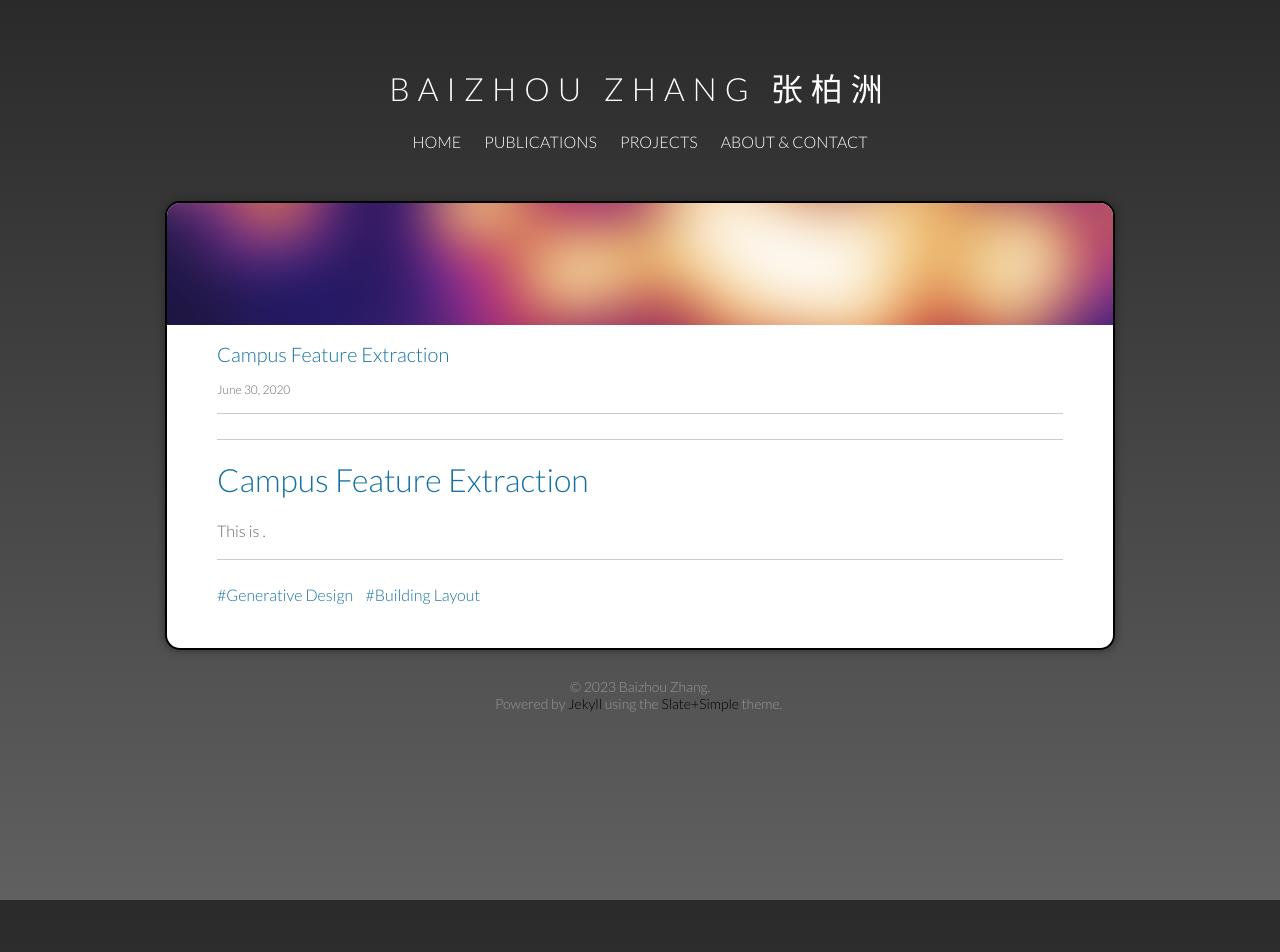
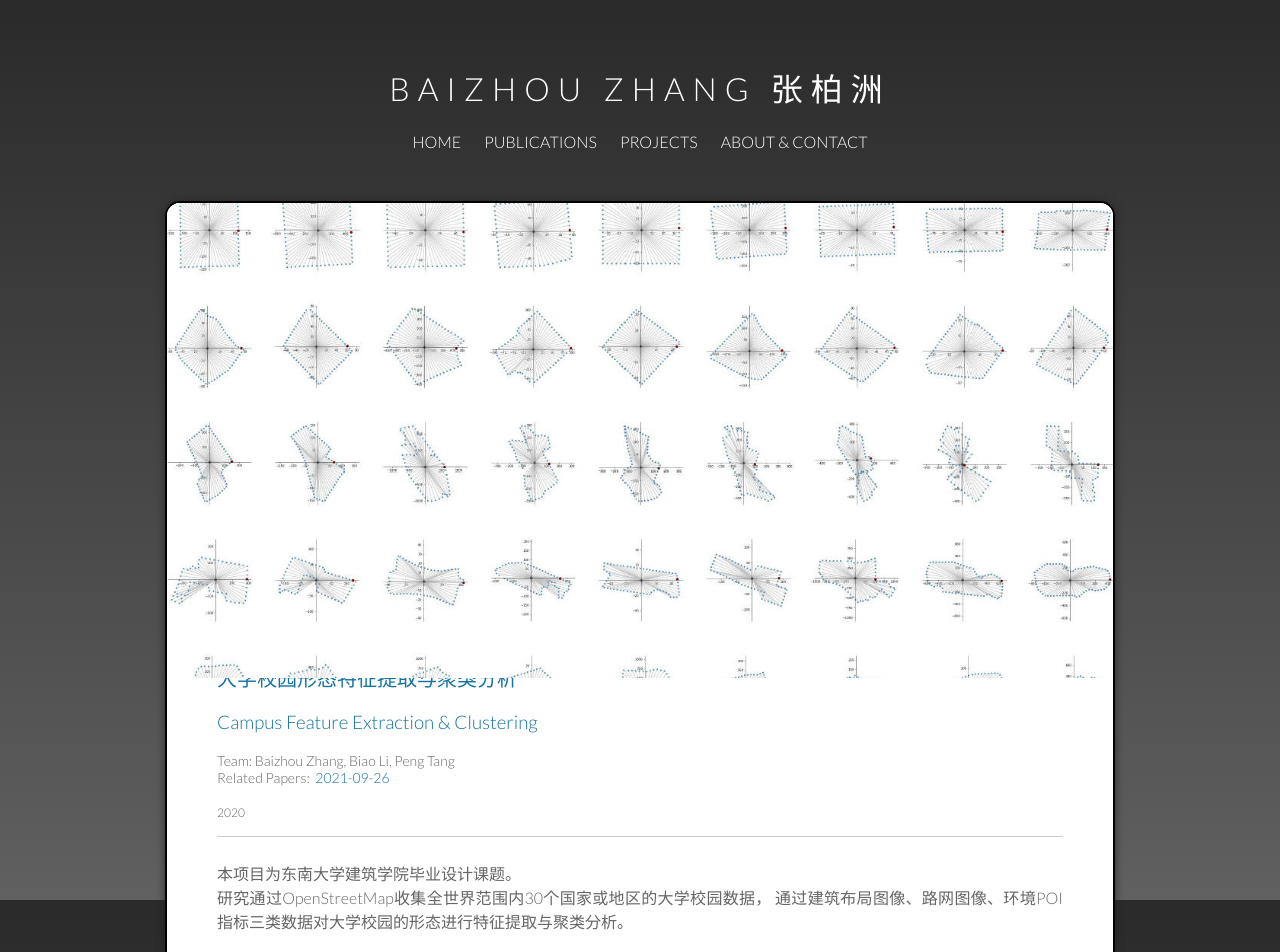
Before and after one commit to zhangbz764/zhangbz764.github.io, a Jekyll site: the page built from projects/_posts/2020-06-30-campus-retrieval-clustering.md, in a window 1280 px wide. Shown: the top 952 px of the page. Built offline with Jekyll 4.4.1, drawn with Linux system fonts in a browser that asks for light colours; before the commit the page ends 924 px from its top, so only the background shows below that; some of the changed text lies outside the part shown.

Commit message:
update project & layout

```diff
--- a/_layouts/project.html
+++ b/_layouts/project.html
@@ -12,11 +12,19 @@
 <div id="main" role="main">
     <article class="hentry">
 
+<!--        <div class="featured-image">-->
+<!--            {% if page.featured-image == "" or page.featured-image == nil %}-->
+<!--            <img src="/images/default-header.png"-->
+<!--                 style="width:100%; object-fit: cover; object-position: center center;"-->
+<!--            >-->
+<!--            {% else %}-->
+<!--            <img src="{{ page.featured-image }}" style="width:100%">-->
+<!--            {% endif %}-->
+<!--        </div>-->
+
         <div class="featured-image">
             {% if page.featured-image == "" or page.featured-image == nil %}
-            <img src="/images/default-header.png"
-                 style="width:100%; object-fit: cover; object-position: center center;"
-            >
+            <img src="/images/default-header.png" , style="width:100%">
             {% else %}
             <img src="{{ page.featured-image }}" style="width:100%">
             {% endif %}
@@ -61,7 +69,8 @@
             &nbsp;
             {% endfor %}
             {% endif %}
-        </div><br>
+        </div>
+        <br>
 
         <!-- POST DATE -->
         <div class="post-date">
--- a/_sass/_base.scss
+++ b/_sass/_base.scss
@@ -263,12 +263,14 @@ li.entry-title {
 }
 
 .project-card-link {
-  text-decoration: none; /* Remove default underline for links */
-  color: inherit; /* Inherit text color from parent */
+  text-decoration: none;
+  color: inherit;
+  display: flex;
+  flex-wrap: wrap; /* 允许内容换行 */
 }
 
 .project-card {
-  width: 45%;
+  flex: 1; /* 填充剩余空间 */
   margin: 2.5%;
   box-sizing: border-box;
   border: 1px solid #737373;
@@ -280,7 +282,8 @@ li.entry-title {
 
 .project-card img {
   width: 100%;
-  height: auto;
+  height: 200px; /* 你可以根据需要设置固定高度 */
+  object-fit: cover; /* 图片居中填充 */
   border-bottom: 2px solid black;
   border-radius: 8px 8px 0 0;
 }
@@ -288,6 +291,35 @@ li.entry-title {
 .project-card-content {
   padding: 10px;
 }
+
+//.project-card-link {
+//  text-decoration: none; /* Remove default underline for links */
+//  color: inherit; /* Inherit text color from parent */
+//  display: grid;
+//  grid-template-columns: repeat(auto-fill, minmax(200px, auto));
+//}
+//
+//.project-card {
+//  width: 45%;
+//  margin: 2.5%;
+//  box-sizing: border-box;
+//  border: 1px solid #737373;
+//  border-radius: 10px;
+//  overflow: hidden;
+//  display: flex;
+//  flex-direction: column;
+//}
+//
+//.project-card img {
+//  width: 100%;
+//  height: auto;
+//  border-bottom: 2px solid black;
+//  border-radius: 8px 8px 0 0;
+//}
+//
+//.project-card-content {
+//  padding: 10px;
+//}
 
 .post-date {
   font-size: 12px;
@@ -369,7 +401,7 @@ header .entry-meta {
       padding: 25px 10px;
 
       .featured-image {
-        max-height: 600px;
+        max-height: 500px;
         overflow: hidden;
         position: relative;
         display: block;
@@ -383,7 +415,7 @@ header .entry-meta {
       padding: 25px 50px;
 
       .featured-image {
-        max-height: 600px;
+        max-height: 500px;
         overflow: hidden;
         position: relative;
         display: block;
@@ -397,7 +429,7 @@ header .entry-meta {
       padding: 25px 50px;
 
       .featured-image {
-        max-height: 600px;
+        max-height: 500px;
         overflow: hidden;
         position: relative;
         display: block;
@@ -411,7 +443,7 @@ header .entry-meta {
       padding: 25px 50px;
 
       .featured-image {
-        max-height: 600px;
+        max-height: 500px;
         overflow: hidden;
         position: relative;
         display: block;
--- a/projects/_posts/2020-06-30-campus-retrieval-clustering.md
+++ b/projects/_posts/2020-06-30-campus-retrieval-clustering.md
@@ -1,13 +1,29 @@
 ---
-layout: post
+layout: project
 categories: projects
-title: "Campus Feature Extraction"
-tags: [Generative Design, Building Layout]
-name_cn: 大学校园
+
+title: 大学校园形态特征提取与聚类分析
+subtitle: Campus Feature Extraction & Clustering
+team: [ Baizhou Zhang, Biao Li, Peng Tang ]
+location:
 year: 2020
-collaborators: [Biao Li]
+
+featured-image: /images/projects/2020-06-30/rays.jpg
+tags: [ ]
+related-pub: [ "基于大数据特征提取的建筑形态聚类检索方法研究——以大学校园为例" ]
+
 ---
 
----
-# Campus Feature Extraction
-This is .
+本项目为东南大学建筑学院毕业设计课题。
+研究通过OpenStreetMap收集全世界范围内30个国家或地区的大学校园数据，
+通过建筑布局图像、路网图像、环境POI指标三类数据对大学校园的形态进行特征提取与聚类分析。
+
+This project is a graduation project of the S-ARCH, Southeast University.
+The study used OpenStreetMap to collect data of university campuses in 30 countries around the world.
+The feature extraction and cluster analysis of campus morphology are carried out through three types of data: building
+layout image, road network image and environmental POI index.
+
+![](/images/projects/2020-06-30/技术路线.png)
+![](/images/projects/2020-06-30/rays.jpg)
+![](/images/projects/2020-06-30/pic06.jpg)
+![](/images/projects/2020-06-30/pic07.jpg)
```
Also changed, not shown: projects/_posts/2023-11-25-simforms.md (+16 -4 lines), projects/index.html (+35 -6 lines), images/projects/2020-06-30/pic07.jpg (added), images/projects/2020-06-30/rays.jpg (added), images/projects/2020-06-30/技术路线.png (added), images/projects/2023-12-03/2.jpg (added), 1 other file.
